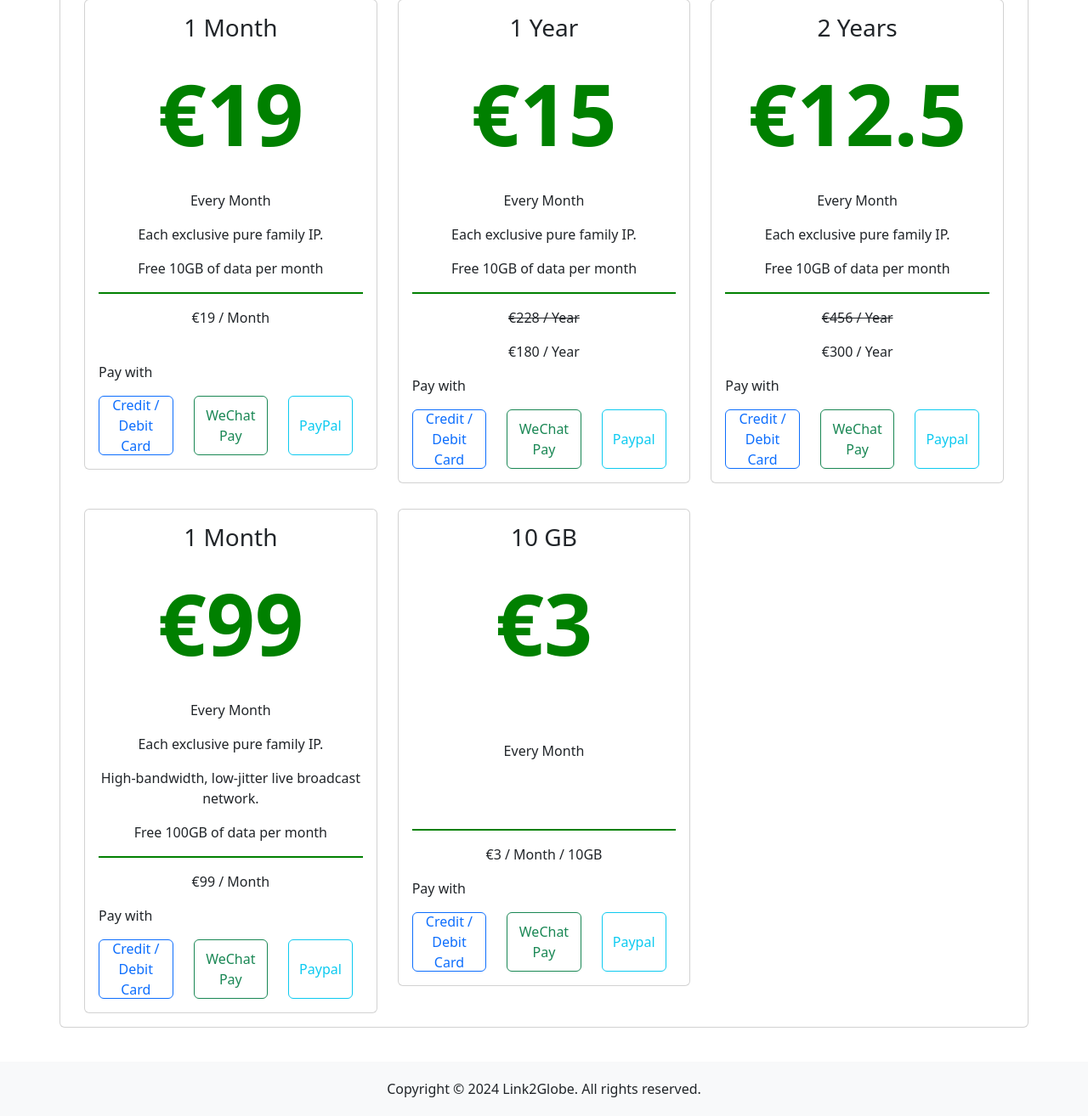
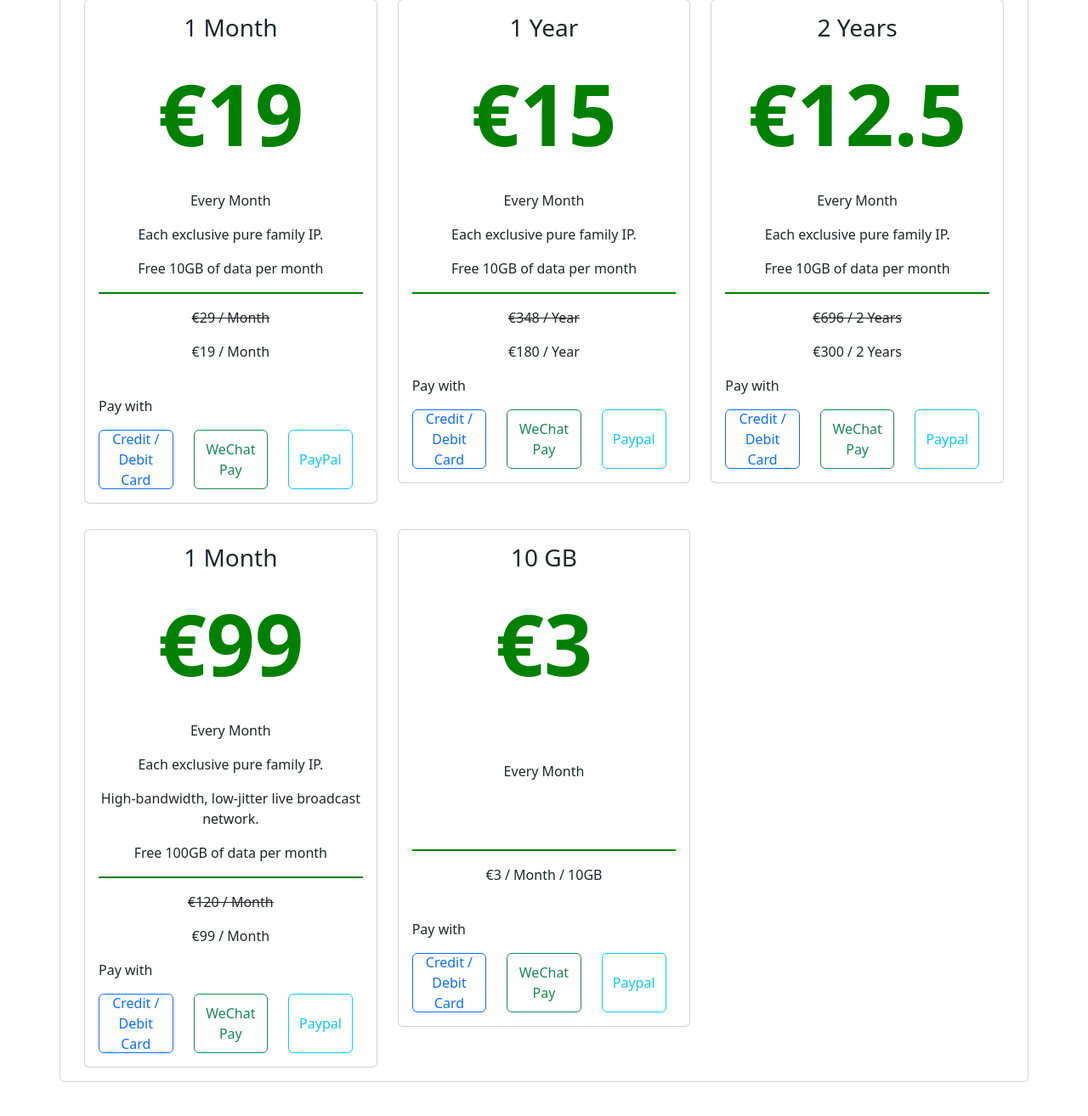
Before and after one commit to xingdawang/v2ray_client, a Django app: page / in a window 1280 px wide. Shown: the part 1808-3122 px from the top of the page at 85% size. Before the commit the page ends 3100 px from the top, so only its background shows below. Run offline with Django 3.2, Linux system fonts and the light colour scheme; style sheets or scripts are compiled from the project's sources; some libraries are stand-ins or nearby versions.

Commit message:
update price label

```diff
--- a/users/templates/users/components/price_label.html
+++ b/users/templates/users/components/price_label.html
@@ -10,6 +10,7 @@
 						<p class="card-text text-center">Every Month</p>
 						<p class="card-text text-center">Each exclusive pure family IP.</p>
 						<p class="card-text text-center paragraph-divider">Free 10GB of data per month</p>
+						<p class="card-text text-center"><span class="text-decoration-line-through">€29 / Month</span></p>
 						<p class="card-text text-center">€19 / Month</p>
 						<br>
 
@@ -47,7 +48,7 @@
 						<p class="card-text text-center">Every Month</p>
 						<p class="card-text text-center">Each exclusive pure family IP.</p>
 						<p class="card-text text-center paragraph-divider">Free 10GB of data per month</p>
-						<p class="card-text text-center"><span class="text-decoration-line-through">€228 / Year</span></p>
+						<p class="card-text text-center"><span class="text-decoration-line-through">€348 / Year</span></p>
 						<p class="card-text text-center">€180 / Year</p>
 
 						<p class="card-text">Pay with</p>
@@ -84,8 +85,8 @@
 						<p class="card-text text-center">Every Month</p>
 						<p class="card-text text-center">Each exclusive pure family IP.</p>
 						<p class="card-text text-center paragraph-divider">Free 10GB of data per month</p>
-						<p class="card-text text-center"><span class="text-decoration-line-through">€456 / Year</span></p>
-						<p class="card-text text-center">€300 / Year</p>
+						<p class="card-text text-center"><span class="text-decoration-line-through">€696 / 2 Years</span></p>
+						<p class="card-text text-center">€300 / 2 Years</p>
 
 						<p class="card-text">Pay with</p>
 						<div class="row align-items-center">
@@ -123,6 +124,7 @@
 						<p class="card-text text-center">Each exclusive pure family IP.</p>
 						<p class="card-text text-center">High-bandwidth, low-jitter live broadcast network.</p>
 						<p class="card-text text-center paragraph-divider">Free 100GB of data per month</p>
+						<p class="card-text text-center"><span class="text-decoration-line-through">€120 / Month</span></p>
 						<p class="card-text text-center">€99 / Month</p>
 
 						<p class="card-text">Pay with</p>
@@ -163,6 +165,7 @@
 						<br>
 						<p class="paragraph-divider"></p>
 						<p class="card-text text-center">€3 / Month / 10GB</p>
+						<br>
 
 						<p class="card-text">Pay with</p>
 						<div class="row align-items-center">
```
